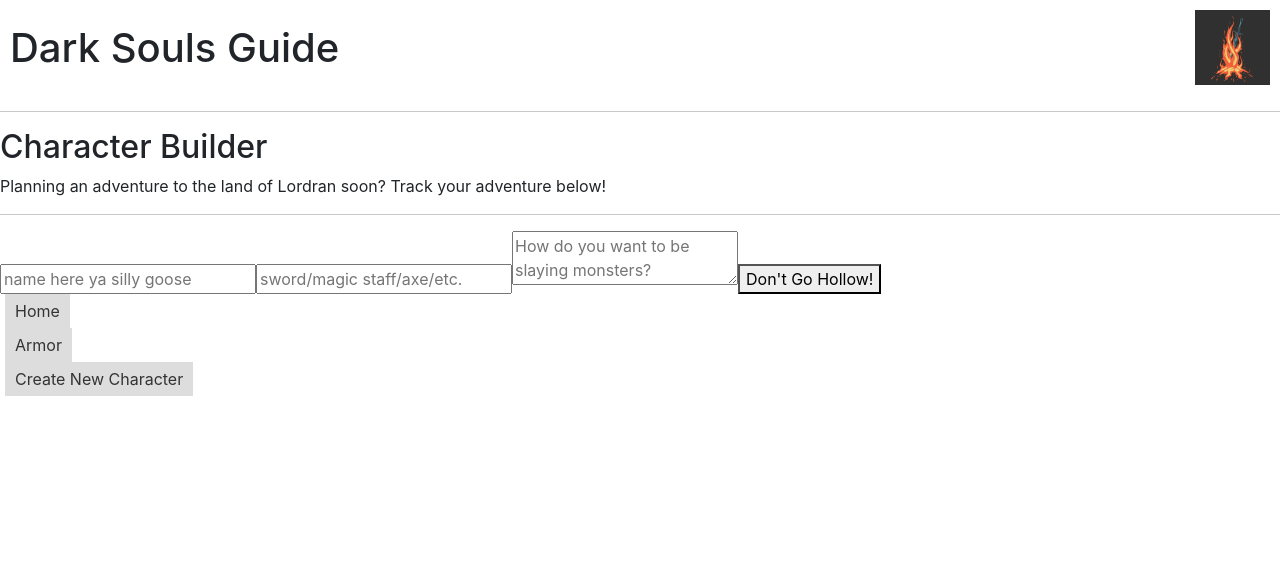
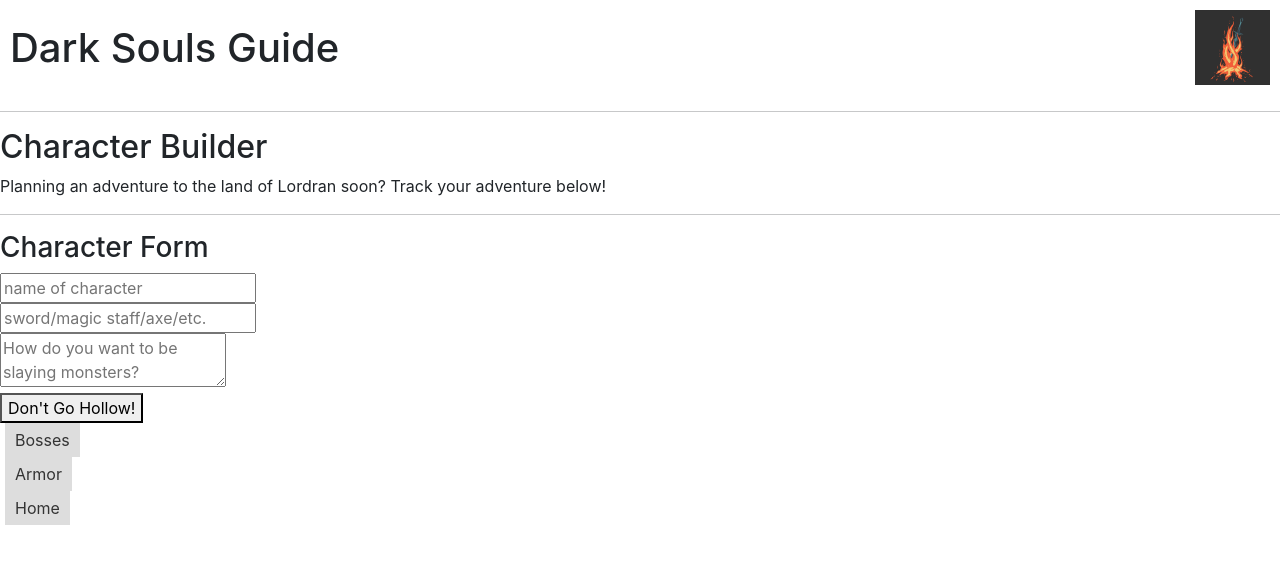
Before and after one commit to Schmelzberry/DarkSouls-Tracker, a React (Create React App) app: page / in a window 1280 px wide. Both pictures are taken after a click on the button "Create New Character". Shown: the top 564 px of the page. Built offline with nearby package versions, Linux system fonts and the light colour scheme; a small style sheet from the web is missing.

Commit message:
new character list will print to home page

```diff
--- a/src/components/Character.js
+++ b/src/components/CharacterComponent.js
@@ -1,6 +1,6 @@
 import React from "react";
 
-function Character(){
+function CharacterComponent(){
   const name = "Smelsberry";
   const weaponType = "Dragon Tooth";
   const fightingStyle = "Magic from range fer dayz";
@@ -16,4 +16,4 @@
   );
 }
 
-export default Character;
+export default CharacterComponent;
--- a/src/components/CharacterList.js
+++ b/src/components/CharacterList.js
@@ -1,11 +1,25 @@
 import React from 'react';
-import Character from 'character';
+import CharacterComponent from './CharacterComponent';
+import PropTypes from 'prop-types';
 
 function CharacterList(props) {
   return (
     <React.Fragment>
-      <Character></Character>
+      <hr />
+      {props.characterList.map((character, index) => (
+        <CharacterComponent
+          name={character.name}
+          weaponType={character.weaponType}
+          fightingStyle={character.fightingStyle}
+          key={index}
+        />
+      ))}
     </React.Fragment>
-  )
+  );
 }
+
+CharacterList.propTypes = {
+  characterList: PropTypes.array
+};
+
 export default CharacterList;
--- a/src/components/GeneralInfo.js
+++ b/src/components/GeneralInfo.js
@@ -1,8 +1,10 @@
 import React from 'react';
 import SoulsImage from "./../img/Souls.avif";
 import './App.css';
+import CharacterList from './CharacterList';
+import PropTypes from 'prop-types';
 
-function GeneralInfo(){
+function GeneralInfo(props){
   return(
     <React.Fragment>
 
@@ -22,9 +24,14 @@
       <hr />
       <img id="knight" src={SoulsImage} alt="An image of a knight" />
       <p><em>* One of many ways that a character can look like in the DS series</em></p>
+      <CharacterList characterList={props.characterList} />
     </React.Fragment>
   );
 
 }
 
+GeneralInfo.propTypes = {
+  characterList: PropTypes.array
+};
+
 export default GeneralInfo;
--- a/src/components/NewCharacterForm.js
+++ b/src/components/NewCharacterForm.js
@@ -1,31 +1,43 @@
 import React from 'react';
+import PropTypes from 'prop-types';
+import { v4 } from 'uuid';
 
-function NewCharacterForm() {
+function NewCharacterForm(props) {
 
   function handleNewCharacterFormSubmission(event) {
     event.preventDefault();
-    console.log(event.target.name.value);
-    console.log(event.target.weaponType.value);
-    console.log(event.target.fightingStyle.value);
+    props.onNewCharacterCreation({
+      name: event.target.name.value,
+      weaponType: event.target.weaponType.value,
+      fightingStyle: event.target.fightingStyle.value,
+      id: v4()
+    });
+
   }
+
+
 
   return (
     <React.Fragment>
       <h2>Character Builder</h2>
       <p>Planning an adventure to the land of Lordran soon? Track your adventure below!</p>
       <hr />
+      <h3>Character Form</h3>
       <form onSubmit={handleNewCharacterFormSubmission}>
         <input
           type='text'
           name='name'
-          placeholder='name here ya silly goose' />
+          placeholder='name of character' />
+          <br/>
         <input
           type='text'
           name='weaponType'
           placeholder='sword/magic staff/axe/etc.' />
+          <br/>
         <textarea
           name='fightingStyle'
           placeholder='How do you want to be slaying monsters?' />
+          <br/>
         <button type='submit'>Don't Go Hollow!</button>
       </form>
 
@@ -33,4 +45,8 @@
   )
 }
 
+NewCharacterForm.propTypes = {
+  onNewCharacterCreation: PropTypes.func
+};
+
 export default NewCharacterForm;
--- a/src/components/ViewControl.js
+++ b/src/components/ViewControl.js
@@ -11,7 +11,7 @@
       bossesVisibleOnPage: false,
       armorVisibleOnPage: false,
       formVisibleOnPage: false,
-      characterList: []
+      mainCharacterList: []
     };
   }
 
@@ -33,6 +33,12 @@
     }));
   }
 
+  handleAddingNewCharacterToList = (newCharacter) => {
+    const newMainCharacterList = this.state.mainCharacterList.concat(newCharacter);
+    this.setState({mainCharacterList: newMainCharacterList,
+    formVisibleOnPage: false });
+  }
+
   render(){
     let currentlyVisibleState = null;
     let buttonText = null;
@@ -40,10 +46,10 @@
     let buttonText3 = null;
 
     if (this.state.formVisibleOnPage) {
-      currentlyVisibleState = <NewCharacterForm/>
-      buttonText = "Home"
+      currentlyVisibleState = <NewCharacterForm onNewCharacterCreation={this.handleAddingNewCharacterToList}/>
+      buttonText = "Bosses"
       buttonText2 = "Armor"
-      buttonText3 = "Create New Character"
+      buttonText3 = "Home"
     }
     else if (this.state.bossesVisibleOnPage) {
       currentlyVisibleState = <Bosses/>
@@ -60,7 +66,7 @@
     }
 
      else {
-      currentlyVisibleState = <GeneralInfo/>
+      currentlyVisibleState = <GeneralInfo characterList={this.state.mainCharacterList}/>
       buttonText = "Bosses"
       buttonText2 = "Armor"
       buttonText3 = "Create New Character"
```
